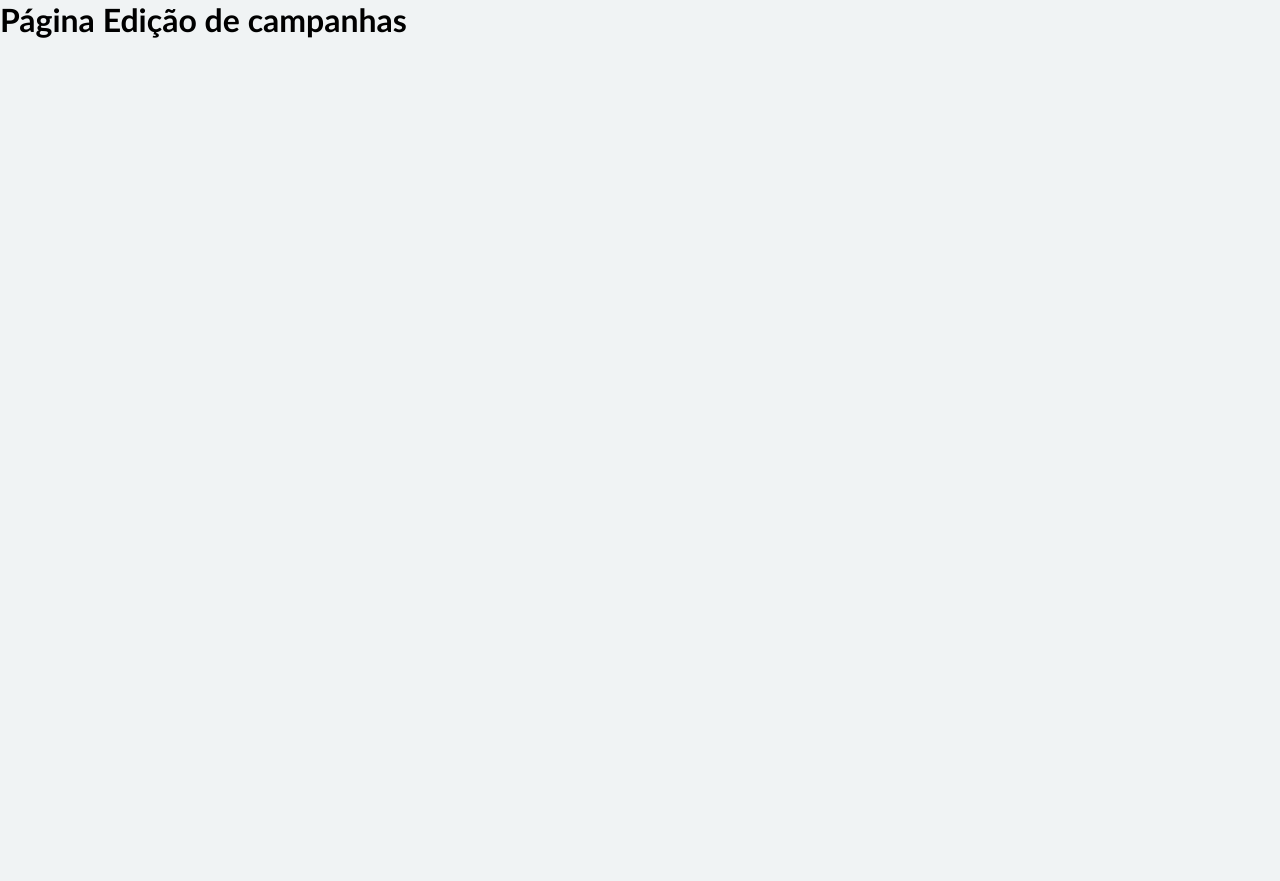
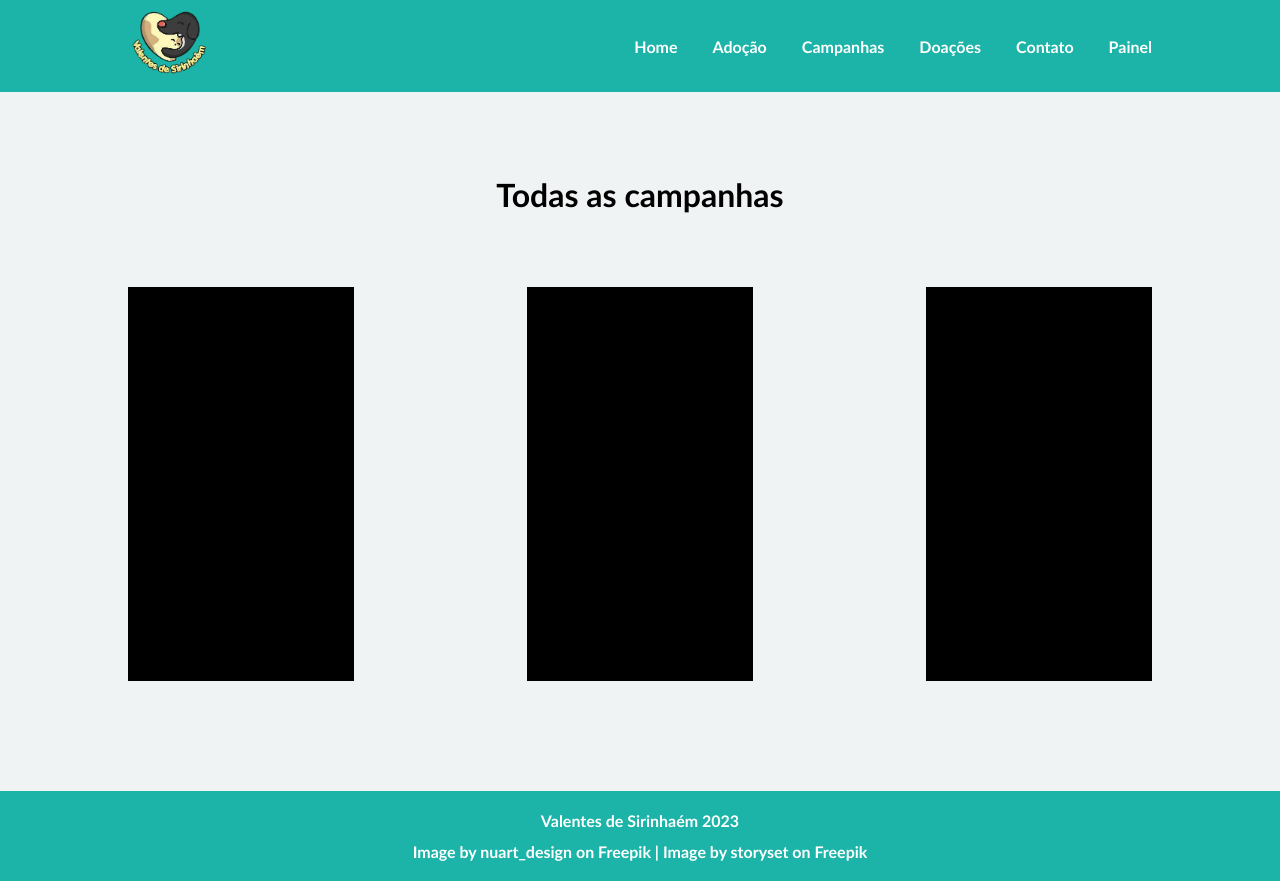
Before and after one commit to Julio-Norberto/Valentes-de-sirinhaem, a React (Vite) app: page /campaign-edition in a window 1280 px wide. Before the commit the page ends 800 px from the top, so only its background shows below. Built offline with nearby package versions, Linux system fonts and the light colour scheme.

Commit message:
feat: add main structure for CampaignEdition page

```diff
--- a/src/pages/CampaignEdition/campaignEdition.css
+++ b/src/pages/CampaignEdition/campaignEdition.css
@@ -0,0 +1,42 @@
+.container {
+	min-height: 100vh;
+	display: flex;
+	flex-direction: column;
+	justify-content: space-between;
+}
+
+.container > header {
+	background-color: #1CB4A8;
+}
+
+.content {
+	width: 80%;
+	margin: 10px auto;
+	flex: 1 0 auto;
+}
+
+.content > h1 {
+	font-size: 32px;
+	line-height: 38.73px;
+	font-weight: 700;
+	text-align: center;
+
+	padding: 74px 0 72px 0;
+}
+
+.pets-content {
+	display: grid;
+	grid-template-columns: repeat(auto-fit, minmax(14.125rem, auto));
+	justify-content: space-between;
+	justify-items: center;
+
+	column-gap: 52px;
+	row-gap: 40px;
+}
+
+.pets {
+	height: 394px;
+	min-width: 100%;
+	margin: 0;
+	background-color: black;
+}
--- a/src/pages/CampaignEdition/index.tsx
+++ b/src/pages/CampaignEdition/index.tsx
@@ -1,9 +1,24 @@
+import { Footer } from '../../components/Footer'
+import { Menu } from '../../components/Menu'
 import './campaignEdition.css'
 
 export const CampaignEdition: React.FunctionComponent = () => {
     return (
-        <div>
-            <h1>Página Edição de campanhas</h1>
+        <div className='container'>
+          <header>
+            <Menu />
+          </header>
+
+          <section className='content'>
+            <h1>Todas as campanhas</h1>
+
+            <div className='pets-content'>
+              <div className='pets'></div>
+              <div className='pets'></div>
+              <div className='pets'></div>
+            </div>
+          </section>
+          <Footer />
         </div>
-    )
+      )
 }
```
